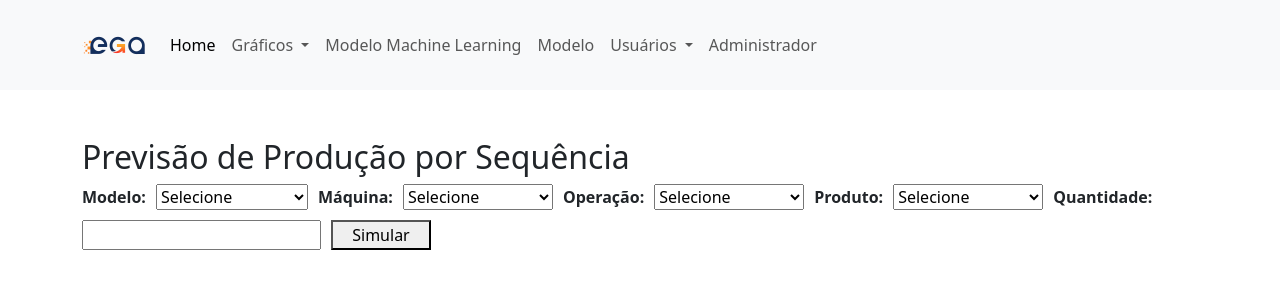
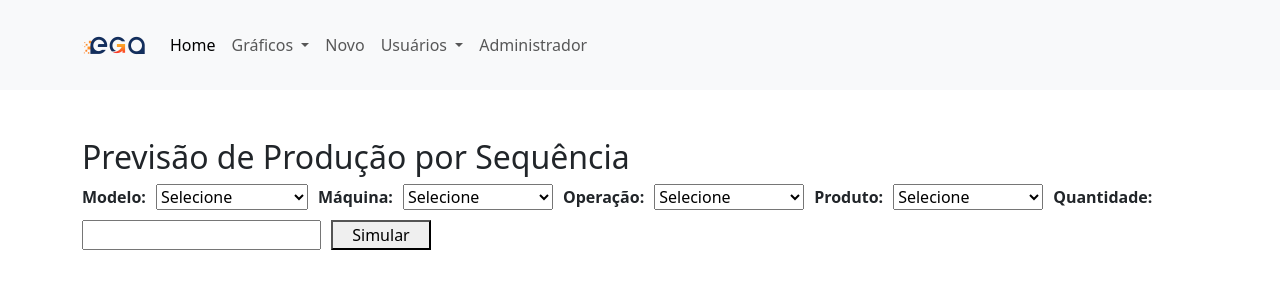
Before and after one commit to theo-dellacqua/Aplicativo_site_projeto_fatec, a Django app: page /colab/grafico_4 in a window 1280 px wide. Shown: the top 300 px of the page. Run offline with Django 4.2, Linux system fonts and the light colour scheme; the visitor is signed in with stand-in values (Sample User, id 1); data that the repository does not hold is empty.

Commit message:
ultimas alterações no grafico_4

```diff
--- a/colab/templates/colab/grafico_4.html
+++ b/colab/templates/colab/grafico_4.html
@@ -131,13 +131,8 @@
     <p><strong>Produto:</strong> {{ produto }}</p>
     <p><strong>Quantidade:</strong> {{ quantidade }}</p>
 
-    <hr>
-
     <p><strong>Duração Padrão:</strong> {{ duracao_padrao|floatformat:2 }} h</p>
     <p><strong>Duração Prevista:</strong> {{ duracao_prevista|floatformat:2 }} h</p>
-    <p><strong>Previsão Início:</strong> {{ previsao_inicio|date:"d/m/Y H:i" }}</p>
-
-    <p><strong>Previsão Final:</strong> {{ fim_previsto|date:"d/m/Y H:i" }}</p>
 
 </div>
 
--- a/templates/menu.html
+++ b/templates/menu.html
@@ -22,11 +22,13 @@
                     <li><a class="dropdown-item" href="/colab/grafico_2">2 - OEE médio por máquina</a></li>
                 </ul>
             </li>
+<!--
             <li class="nav-item">
                 <a class="nav-link" href="/colab/grafico_3">Modelo Machine Learning</a>
             </li>
+-->
             <li class="nav-item">
-                <a class="nav-link" href="/colab/grafico_4">Modelo</a>
+                <a class="nav-link" href="/colab/grafico_4">Novo</a>
             </li>
 <!--
             <li class="nav-item">
```
Also changed, not shown: colab/views.py (+9 -251 lines).
